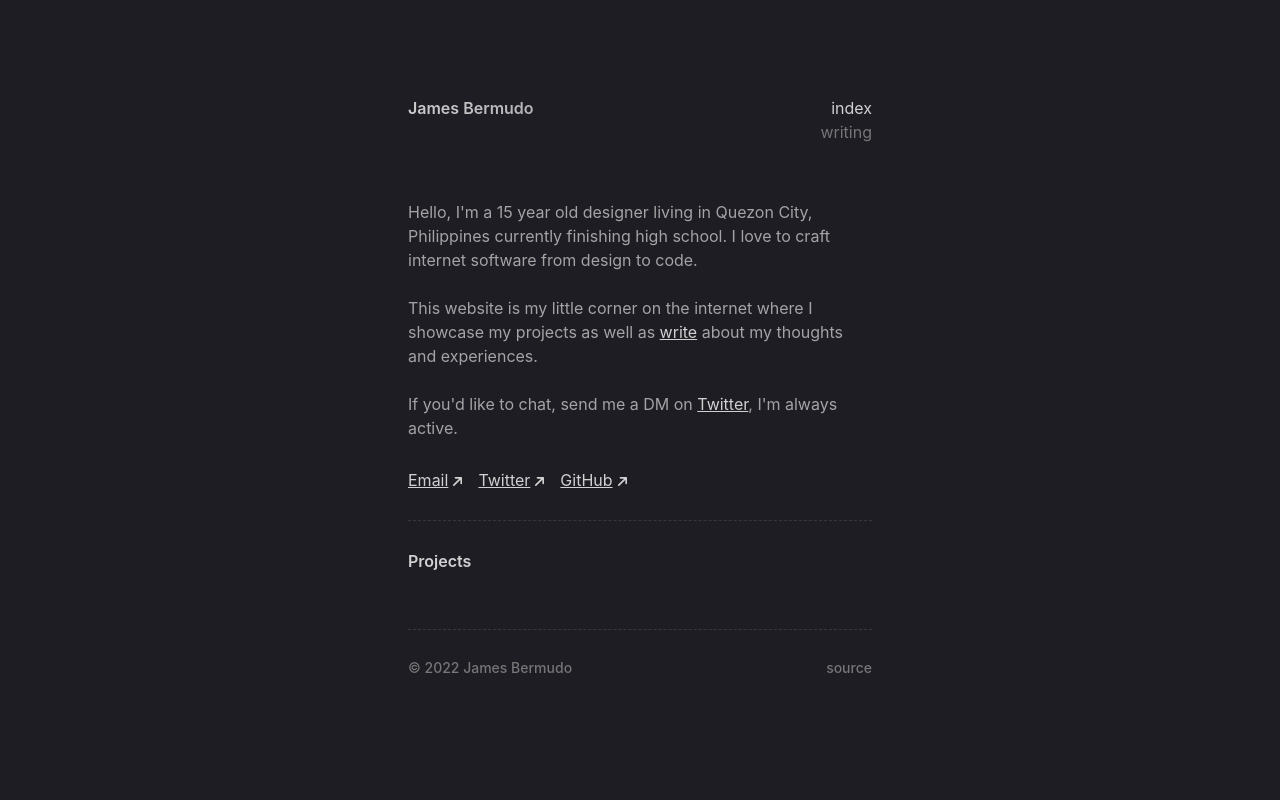
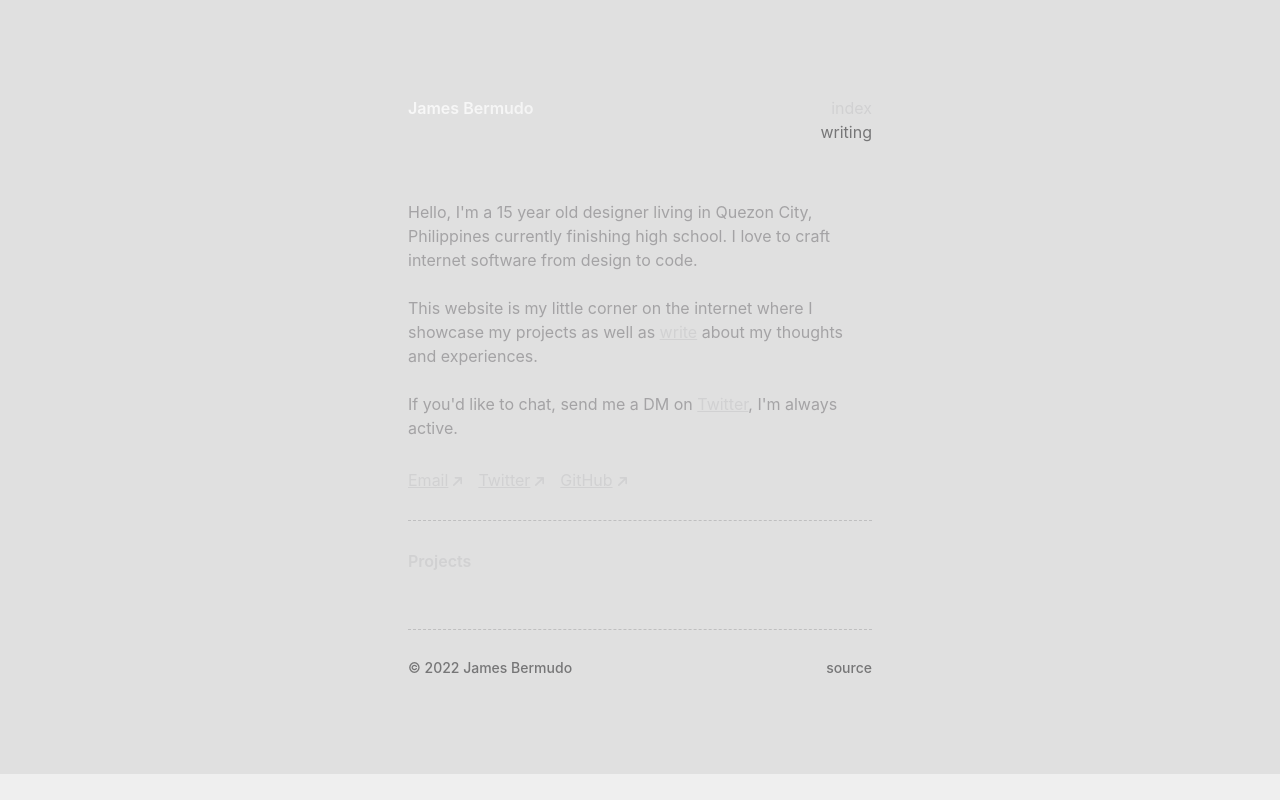
Before and after one commit to jcebermudo/jamesbermudo.com, a Next.js app: page / in a window 1280 px wide. Built offline with nearby package versions, Linux system fonts and the light colour scheme.

Commit message:
changed bg color

```diff
--- a/styles/globals.css
+++ b/styles/globals.css
@@ -5,7 +5,7 @@
 html,
 body {
   font-family: 'Inter', sans-serif;
-  background-color: #1D1D23;
+  background-color: #1111;
   margin: 0;
   padding: 0;
   border: 0;
```
